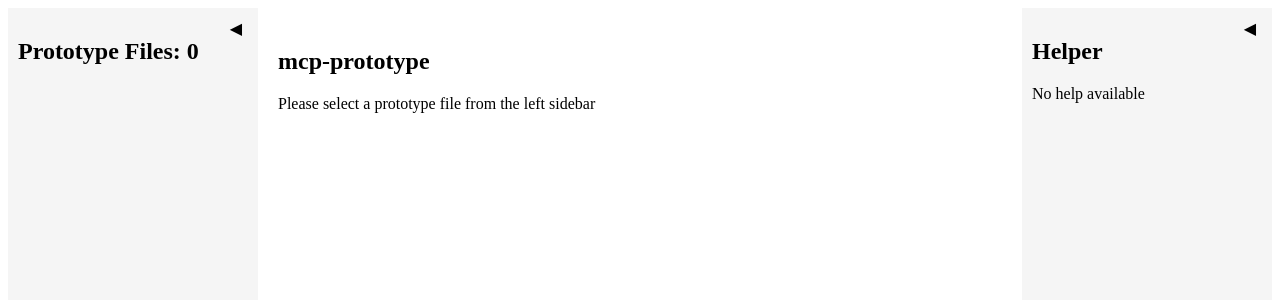
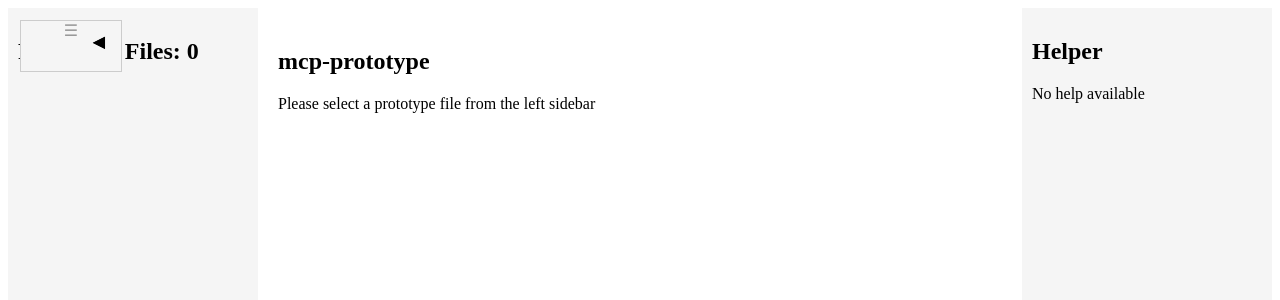
Before and after one commit to llxxbb/mcp-prototype, a SvelteKit app: page / in a window 1280 px wide. Shown: the top 300 px of the page. Built offline with nearby package versions, Linux system fonts and the light colour scheme.

Commit message:
float the functions, temp

```diff
--- a/src/routes/+page.svelte
+++ b/src/routes/+page.svelte
@@ -1,6 +1,7 @@
 <script lang="ts">
 	import Tree from '../components/Tree.svelte';
 	import { toggleLeftSidebar, toggleRightSidebar, loadContent } from './page.svelte.js';
+	import { onMount, onDestroy } from 'svelte';
 	import {
 		leftSidebarVisible,
 		rightSidebarVisible,
@@ -11,13 +12,61 @@
 
 	export let data;
 	let prototypeItems = data?.prototypeItems || [];
+	let isPanelDragging = false;
+	let panelPosition = { x: 20, y: 20 };
+	let dragStart = { x: 0, y: 0 };
+
+	function handleDragStart(event) {
+		isPanelDragging = true;
+		dragStart.x = event.clientX - panelPosition.x;
+		dragStart.y = event.clientY - panelPosition.y;
+	}
+
+	function handleDragMove(event) {
+		if (isPanelDragging) {
+			const newX = event.clientX - dragStart.x;
+			const newY = event.clientY - dragStart.y;
+			// Ensure the panel stays within the viewport
+			const maxX = window.innerWidth - 100; // panel width
+			const maxY = window.innerHeight - 50; // panel height
+			panelPosition.x = Math.max(0, Math.min(newX, maxX));
+			panelPosition.y = Math.max(0, Math.min(newY, maxY));
+		}
+	}
+
+	function handleDragEnd() {
+		isPanelDragging = false;
+	}
+
+	$: {
+		// Only add event listeners when the component is active
+		if (typeof window !== 'undefined') {
+			const moveListener = (event) => handleDragMove(event);
+			const upListener = () => handleDragEnd();
+
+			document.addEventListener('mousemove', moveListener);
+			document.addEventListener('mouseup', upListener);
+
+			// Cleanup function to remove event listeners when component is destroyed
+			onDestroy(() => {
+				document.removeEventListener('mousemove', moveListener);
+				document.removeEventListener('mouseup', upListener);
+			});
+		}
+	}
 </script>
 
 <main class="app-container">
-	<aside class="sidebar" class:collapsed={!$leftSidebarVisible}>
-		<button onclick={toggleLeftSidebar} class="toggle-btn">
+	<div class="draggable-panel" style="left: {panelPosition.x}px; top: {panelPosition.y}px;" role="button" tabindex="0">
+		<button onclick={toggleLeftSidebar} class="toggle-btn sidebar-toggle-btn">
 			{$leftSidebarVisible ? '◀' : '▶'}
 		</button>
+		<button onclick={toggleRightSidebar} class="toggle-btn sidebar-toggle-btn">
+			{$rightSidebarVisible ? '◀' : '▶'}
+		</button>
+		<div class="drag-handle" onmousedown={handleDragStart} role="presentation">☰</div>
+	</div>
+	<aside class="sidebar" class:collapsed={!$leftSidebarVisible}>
 		<div class="nav-content">
 			<h2>Prototype Files: {prototypeItems.length}</h2>
 			<Tree items={prototypeItems} onItemClick={loadContent} />
@@ -41,9 +90,6 @@
 	</section>
 
 	<aside class="sidebar right" class:collapsed={!$rightSidebarVisible}>
-		<button onclick={toggleRightSidebar} class="toggle-btn">
-			{$rightSidebarVisible ? '◀' : '▶'}
-		</button>
 		<div class="helper-content">
 			<h2>Helper</h2>
 			<div class="markdown-content">
--- a/src/routes/page.svelte.css
+++ b/src/routes/page.svelte.css
@@ -49,3 +49,34 @@
 .helper-content {
 	padding: 10px;
 }
+
+.draggable-panel {
+	width: 100px;
+	height: 50px;
+	background: #f5f5f5;
+	border: 1px solid #ccc;
+	position: absolute;
+	z-index: 1000;
+	display: flex;
+	justify-content: space-around;
+	align-items: center;
+	cursor: move;
+}
+
+.sidebar-toggle-btn {
+	background: none;
+	border: none;
+	cursor: pointer;
+	font-size: 16px;
+}
+
+.drag-handle {
+	position: absolute;
+	top: 0;
+	left: 0;
+	width: 100%;
+	height: 20px;
+	cursor: move;
+	text-align: center;
+	color: #999;
+}
--- a/src/routes/page.svelte.js
+++ b/src/routes/page.svelte.js
@@ -4,6 +4,11 @@ import {
 	currentContentUrl,
 	currentContentHelp
 } from './stores';
+
+let currentContentUrlValue;
+currentContentUrl.subscribe(value => {
+	currentContentUrlValue = value;
+});
 export const prototypeRoot = '/html';
 
 // Initialize from environment variable if available
@@ -24,11 +29,14 @@ export function initFiles() {
 }
 
 export function toggleLeftSidebar() {
-	leftSidebarVisible.update((v) => !v);
+	leftSidebarVisible.update(value => !value);
 }
 
 export function toggleRightSidebar() {
-	rightSidebarVisible.update((v) => !v);
+	// Updated implementation to prevent right sidebar from being toggled when content is loaded
+	if (!currentContentUrlValue) {
+		rightSidebarVisible.update(value => !value);
+	}
 }
 
 export async function loadContent(path) {
```
